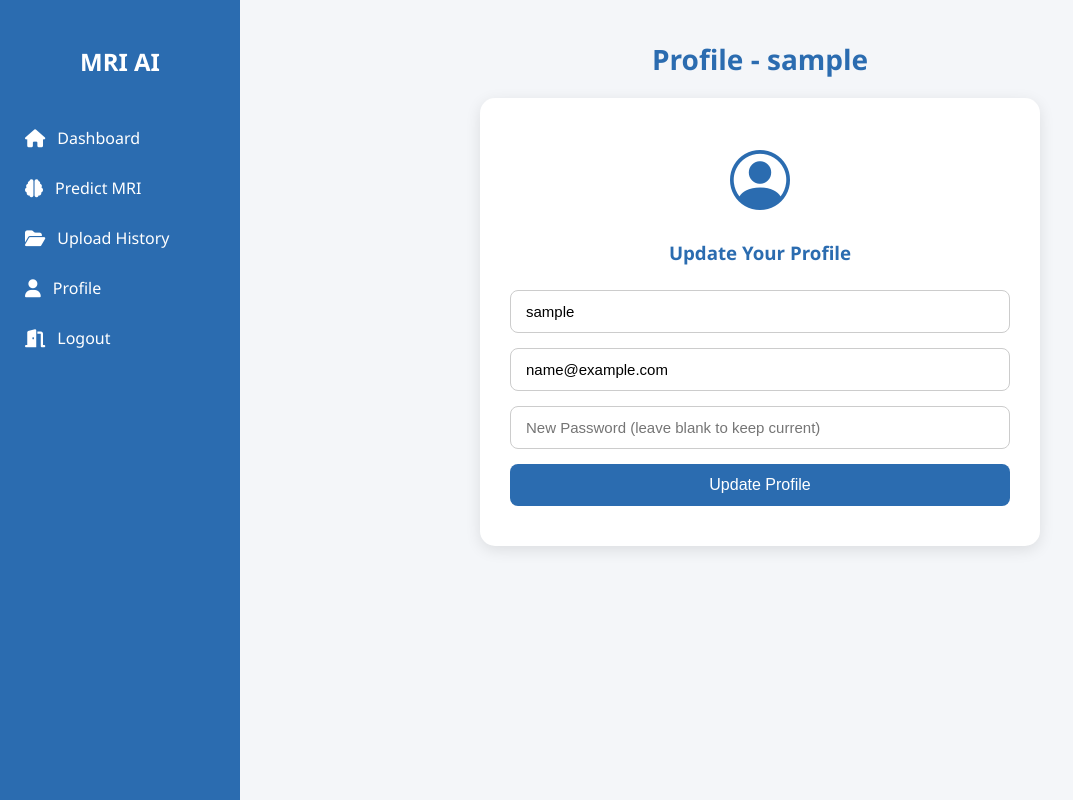
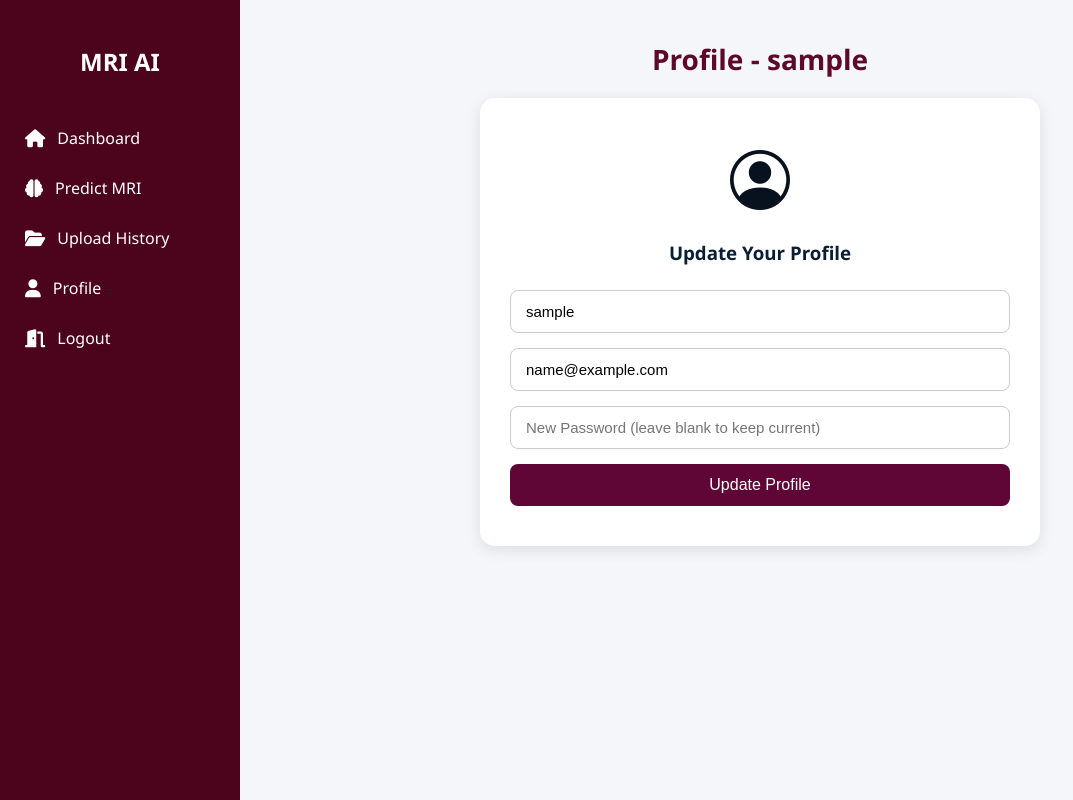
Before and after one commit to Khushbumandal2060/TumorDetect, a Flask app: page /profile in a window 1280 px wide. Shown: the whole page, without its empty margins (0-1073 px from the left). Run offline with Flask 3, Linux system fonts and the light colour scheme; the visitor is signed in with stand-in values (Sample User, id 1); data comes from the database, SQL or seed files in the repository.

Commit message:
User's Profile

```diff
--- a/backend/templates/profile.html
+++ b/backend/templates/profile.html
@@ -22,7 +22,7 @@
         /* Sidebar */
         .sidebar {
             width: 240px;
-            background: #2b6cb0;
+            background: #4b041c;
             color: white;
             padding-top: 25px;
         }
@@ -49,7 +49,7 @@
         }
 
         .sidebar a:hover {
-            background: #1e4f8f;
+            background: #031e42;
             padding-left: 30px;
         }
 
@@ -66,7 +66,7 @@
             font-size: 28px;
             font-weight: 600;
             margin-bottom: 20px;
-            color: #2b6cb0;
+            color: #5d092a;
         }
 
         /* Profile Card */
@@ -88,13 +88,13 @@
         /* Profile Icon */
         .profile-icon {
             font-size: 60px;
-            color: #2b6cb0;
+            color: #07121e;
             margin-bottom: 20px;
         }
 
         .profile-card h3 {
             margin-bottom: 25px;
-            color: #2b6cb0;
+            color: #0a1e34;
         }
 
         .profile-card form {
@@ -114,12 +114,12 @@
         }
 
         .profile-card input:focus {
-            border-color: #2b6cb0;
+            border-color: #b02b72;
             outline: none;
         }
 
         .btn {
-            background: #2b6cb0;
+            background: #5f0636;
             color: white;
             padding: 12px;
             border: none;
@@ -130,7 +130,7 @@
         }
 
         .btn:hover {
-            background: #1e4f8f;
+            background: #031b3b;
             transform: translateY(-2px);
         }
 
```
